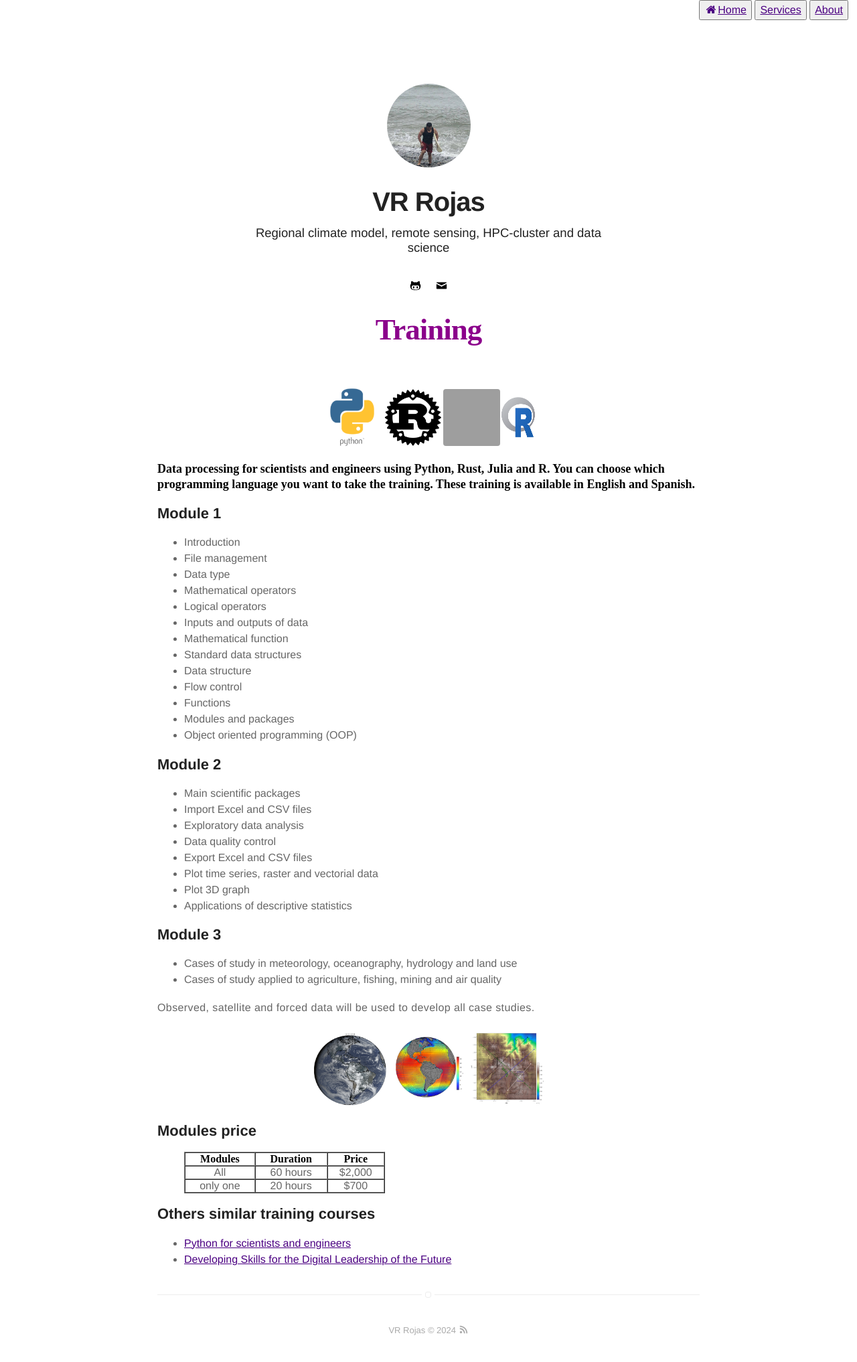
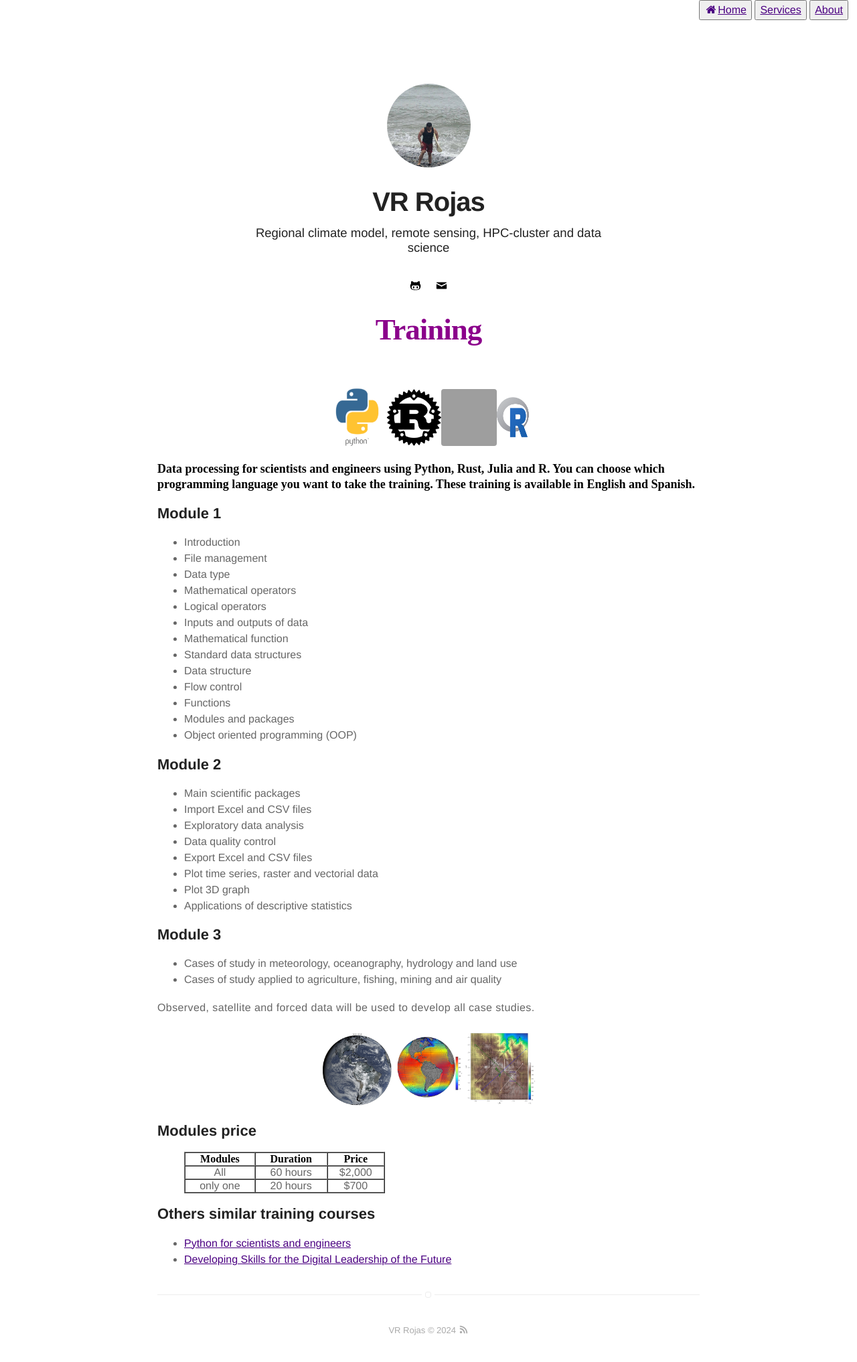
Before and after one commit to vrrp/vrrp.github.io, a Jekyll site: the page built from training/index.html, in a window 1280 px wide. Shown: the whole page at 67% size. Built offline with Jekyll 4.4.1, drawn with Linux system fonts in a browser that asks for light colours; grey boxes are pictures that could not be loaded.

Commit message:
23:09:48 18-August-2024

```diff
--- a/training/index.html
+++ b/training/index.html
@@ -6,7 +6,7 @@
 ---
 <H1 align="left"><span style="font-family:Times New Roman;font-size:150%;color:darkmagenta"><b>Training</b></span> </H1>
 
- <table align="center" class="center" width="320" height="80" cellspacing="0" cellpadding="0" border="0" bgcolor="#FFFFFF">
+ <table align="center" class="center" width="300" height="80" cellspacing="0" cellpadding="0" border="0" bgcolor="#FFFFFF">
   <tr ALIGN=center style="font-family:Times New Roman;color:#FFFFFF">
     <td><img src="/assets/images/python-logo.png" alt="Python" align="center" style="width:90px;height:90px;"></td>
     <td><img src="/assets/images/rust_logo.png" alt="RUST" align="center" style="width:85px;height:85px;"> </td>
@@ -55,7 +55,7 @@
 <p>Observed, satellite and forced data will be used to develop all case studies.</p>
 
 
-<table align="center" class="center" width="350" height="80" cellspacing="0" cellpadding="0" border="0" bgcolor="#FFFFFF">
+<table align="center" class="center" width="320" height="80" cellspacing="0" cellpadding="0" border="0" bgcolor="#FFFFFF">
   <tr ALIGN=center style="font-family:Times New Roman;color:#FFFFFF">
     <td><img src="/assets/images/training/goes16-global.png" alt="Satellite GOES 16 data" style="width:110px;height:110px;"> </td>
     <td><img src="/assets/images/training/sst_wind_global.png" alt="Climatic sea surface temperature and wind speed" style="width:115px;height:115px;"> </td>
```
